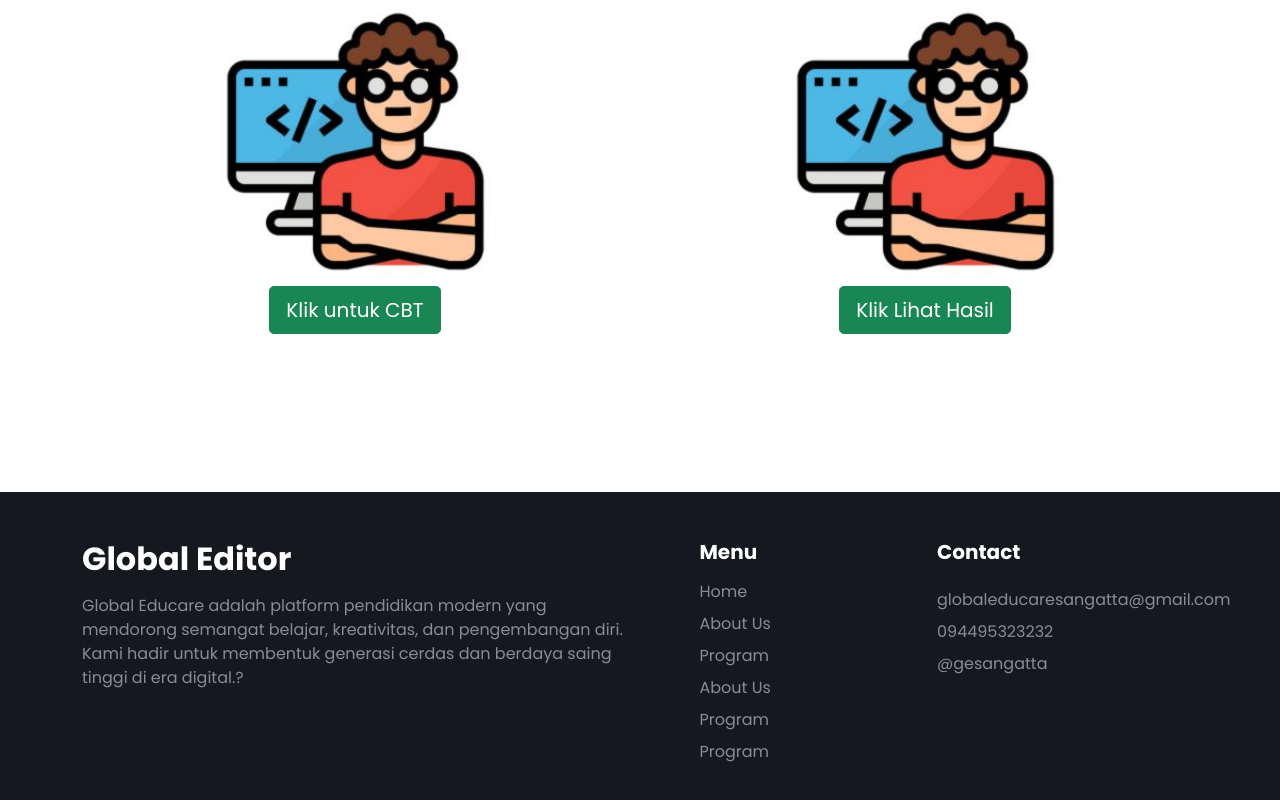
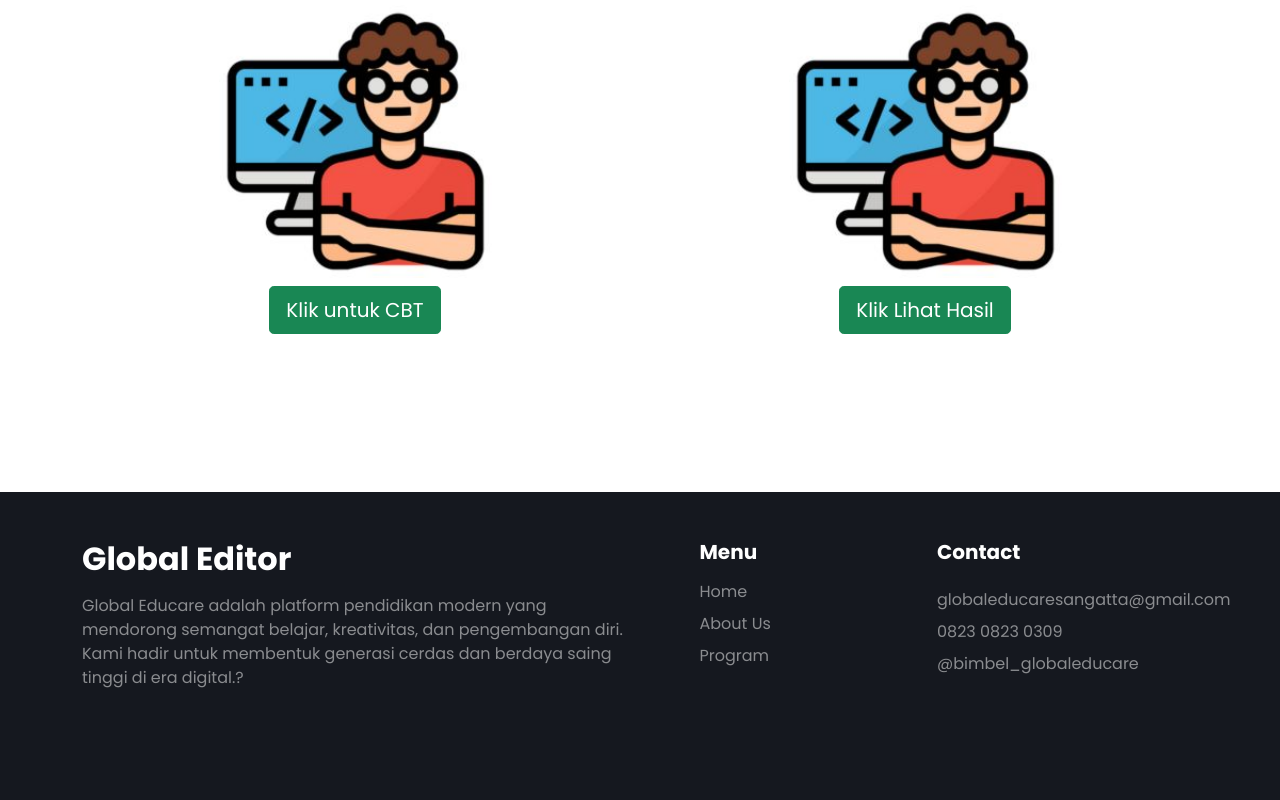
Before and after one commit to irwan2401/globalportal, a plain HTML site: page index.html in a window 1280 px wide. Shown: the part 2469-3269 px from the top of the page. Drawn offline with nearby package versions, Linux system fonts and the light colour scheme.

Commit message:
index.html

```diff
--- a/index.html
+++ b/index.html
@@ -273,15 +273,12 @@
             <a href="#" class="text-white-50 mt-2 text-decoration-none">Home</a>
             <a href="#" class="text-white-50 mt-2 text-decoration-none">About Us</a>
             <a href="#" class="text-white-50 mt-2 text-decoration-none">Program</a>
-            <a href="#" class="text-white-50 mt-2 text-decoration-none">About Us</a>
-            <a href="#" class="text-white-50 mt-2 text-decoration-none">Program</a>
-            <a href="#" class="text-white-50 mt-2 text-decoration-none">Program</a>
           </div>
           <div class="col col-lg-3 d-flex flex-column">
             <h5 class="fw-bold text-white mb-3">Contact</h5>
             <a href="#" class="text-decoration-none text-white-50 mt-2">globaleducaresangatta@gmail.com</a>
-            <a href="#" class="text-decoration-none text-white-50 mt-2">094495323232</a>
-            <a href="#" class="text-decoration-none text-white-50 mt-2">@gesangatta</a>
+            <a href="#" class="text-decoration-none text-white-50 mt-2">0823 0823 0309</a>
+            <a href="@bimbel_globaleducare" class="text-decoration-none text-white-50 mt-2">@bimbel_globaleducare</a>
           </div>
         </div>
         <!-- Modular -->
```
